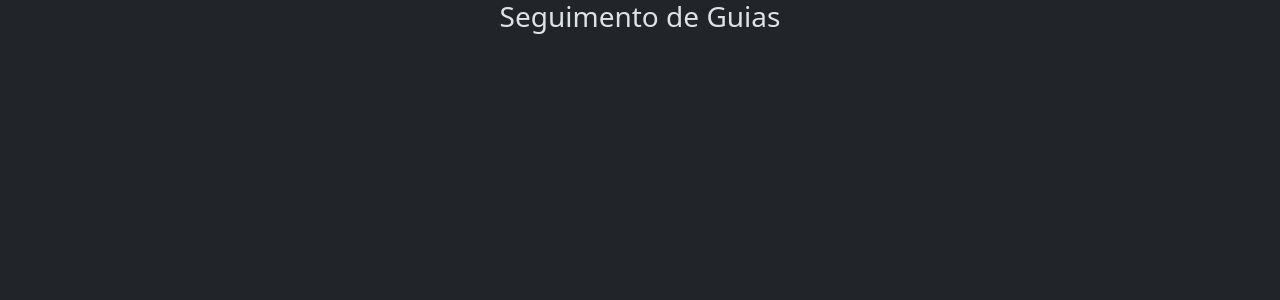
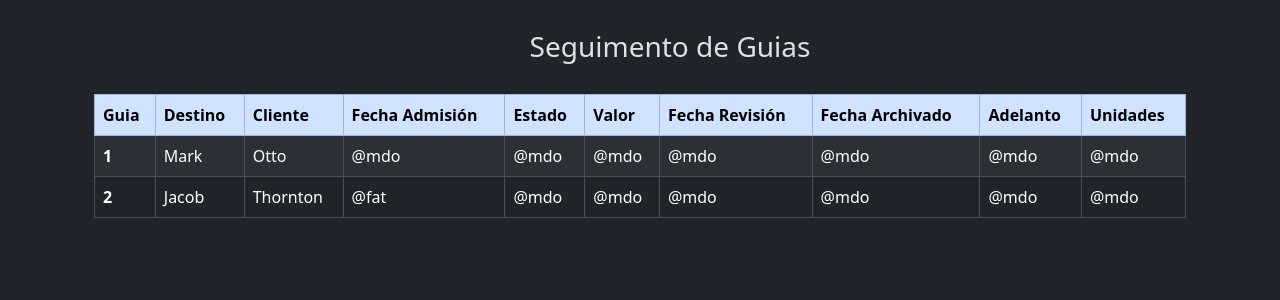
Before and after one commit to carlosninacio/seguimiento-guias-angular-spring-ai, an Angular app in the folder frontend-angular/: page / in a window 1280 px wide. Shown: the top 300 px of the page. Built offline with nearby package versions, Linux system fonts and the light colour scheme.

Commit message:
Se creó la tabla de pedidos

```diff
--- a/frontend-angular/src/app/app.html
+++ b/frontend-angular/src/app/app.html
@@ -1,3 +1 @@
-<div class="container text-center">
-  <h3>Seguimento de Guias</h3>
-</div>
+<app-pedido-lista/>
--- a/frontend-angular/src/app/app.ts
+++ b/frontend-angular/src/app/app.ts
@@ -1,8 +1,9 @@
 import { Component, signal } from '@angular/core';
+import { PedidoLista } from "./pedido-lista/pedido-lista";
 
 @Component({
   selector: 'app-root',
-  imports: [],
+  imports: [PedidoLista],
   templateUrl: './app.html',
   styleUrl: './app.css'
 })
--- a/frontend-angular/src/app/pedido-lista/pedido-lista.html
+++ b/frontend-angular/src/app/pedido-lista/pedido-lista.html
@@ -1 +1,49 @@
-<p>pedido-lista works!</p>
+<div class="container">
+    <div class="container text-center" style="margin:30px">
+        <h3>Seguimento de Guias</h3>
+    </div>
+    <div class="container">
+        <table class="table table-bordered table-striped table-hover align-middle">
+            <thead class="table-primary">
+                <tr>
+                    <th scope="col">Guia</th>
+                    <th scope="col">Destino</th>
+                    <th scope="col">Cliente</th>
+                    <th scope="col">Fecha Admisión</th>
+                    <th scope="col">Estado</th>
+                    <th scope="col">Valor</th>
+                    <th scope="col">Fecha Revisión</th>
+                    <th scope="col">Fecha Archivado</th>
+                    <th scope="col">Adelanto</th>
+                    <th scope="col">Unidades</th>
+                </tr>
+            </thead>
+            <tbody>
+                <tr>
+                    <th scope="row">1</th>
+                    <td>Mark</td>
+                    <td>Otto</td>
+                    <td>@mdo</td>
+                    <td>@mdo</td>
+                    <td>@mdo</td>
+                    <td>@mdo</td>
+                    <td>@mdo</td>
+                    <td>@mdo</td>
+                    <td>@mdo</td>
+                </tr>
+                <tr>
+                    <th scope="row">2</th>
+                    <td>Jacob</td>
+                    <td>Thornton</td>
+                    <td>@fat</td>
+                    <td>@mdo</td>
+                    <td>@mdo</td>
+                    <td>@mdo</td>
+                    <td>@mdo</td>
+                    <td>@mdo</td>
+                    <td>@mdo</td>
+                </tr>
+            </tbody>
+        </table>
+    </div>
+</div>
--- a/frontend-angular/src/app/pedido-lista/pedido-lista.ts
+++ b/frontend-angular/src/app/pedido-lista/pedido-lista.ts
@@ -3,8 +3,7 @@
 @Component({
   selector: 'app-pedido-lista',
   imports: [],
-  templateUrl: './pedido-lista.html',
-  styleUrl: './pedido-lista.css',
+  templateUrl: './pedido-lista.html'
 })
 export class PedidoLista {
 
```
